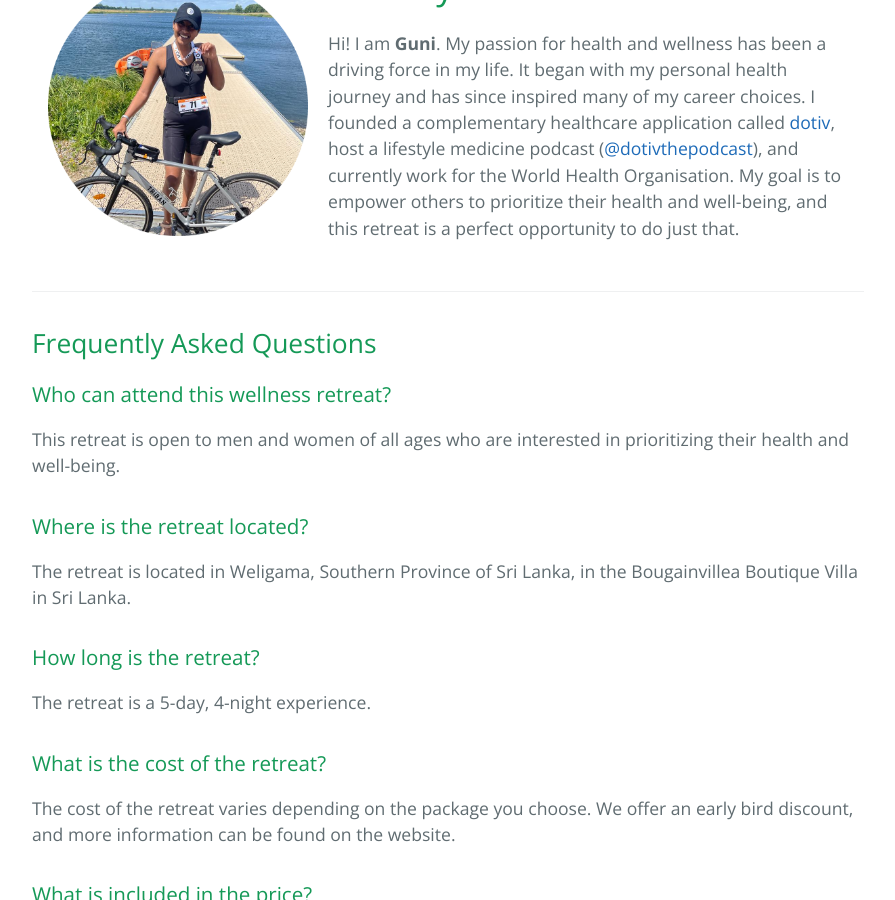
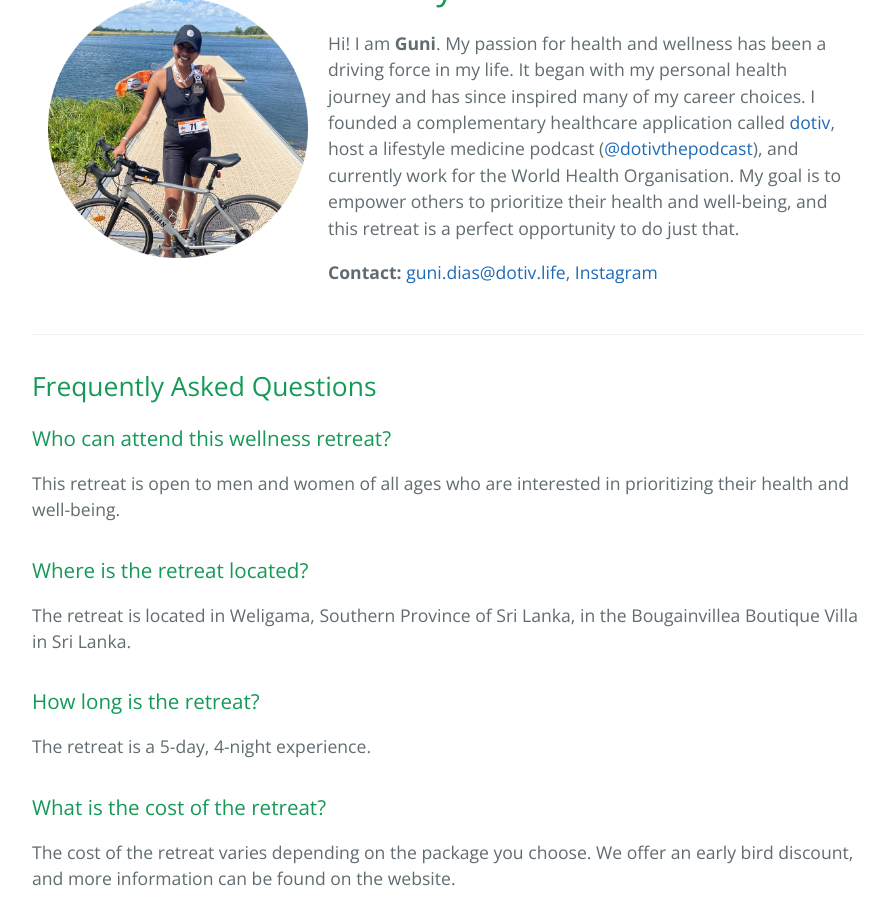
Before and after one commit to shrihari/weligama-retreat, a Jekyll site: the page built from index.html, in a window 1280 px wide and 900 px high, scrolled down 1282 px. Shown: the whole window, without its empty margins (192-1087 px from the left). Built offline with Jekyll 4.4.1, drawn with Linux system fonts in a browser that asks for light colours.

Commit message:
Update index.html

```diff
--- a/index.html
+++ b/index.html
@@ -45,6 +45,7 @@ layout: default
     <div class="flex-3">
       <h1>About your host</h1>
       <p>Hi! I am <strong>Guni</strong>. My passion for health and wellness has been a driving force in my life. It began with my personal health journey and has since inspired many of my career choices. I founded a complementary healthcare application called <a href="http://dotiv.life" target="_blank">dotiv</a>, host a lifestyle medicine podcast (<a href="https://www.instagram.com/dotivthepodcast/" target="_blank">@dotivthepodcast</a>), and currently work for the World Health Organisation. My goal is to empower others to prioritize their health and well-being, and this retreat is a perfect opportunity to do just that.</p>
+      <p><strong>Contact:</strong> <a href="mailto:guni.dias@dotiv.life">guni.dias@dotiv.life</a>, <a href="https://www.instagram.com/guniasd/">Instagram</a></p>
     </div>
   </div>
 </section>
```
